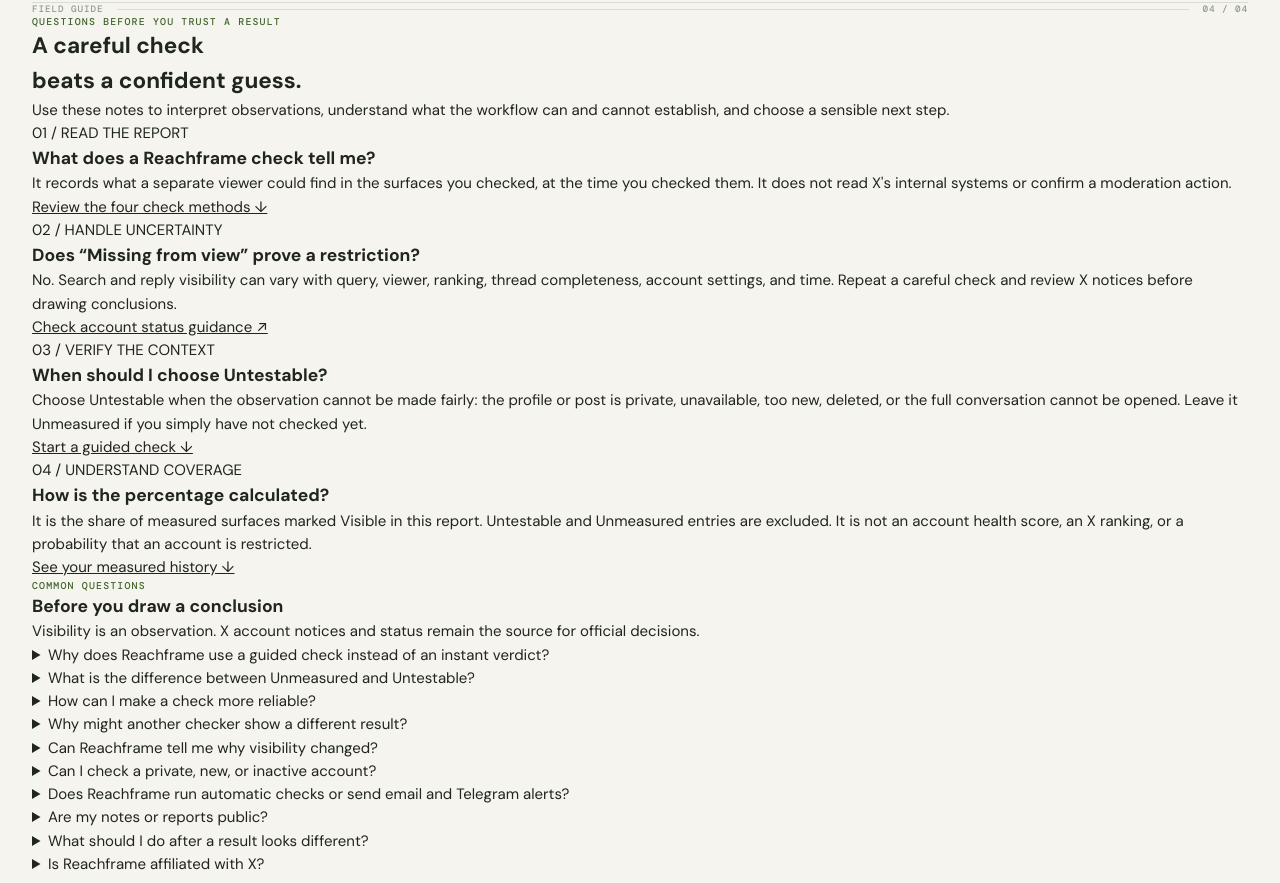
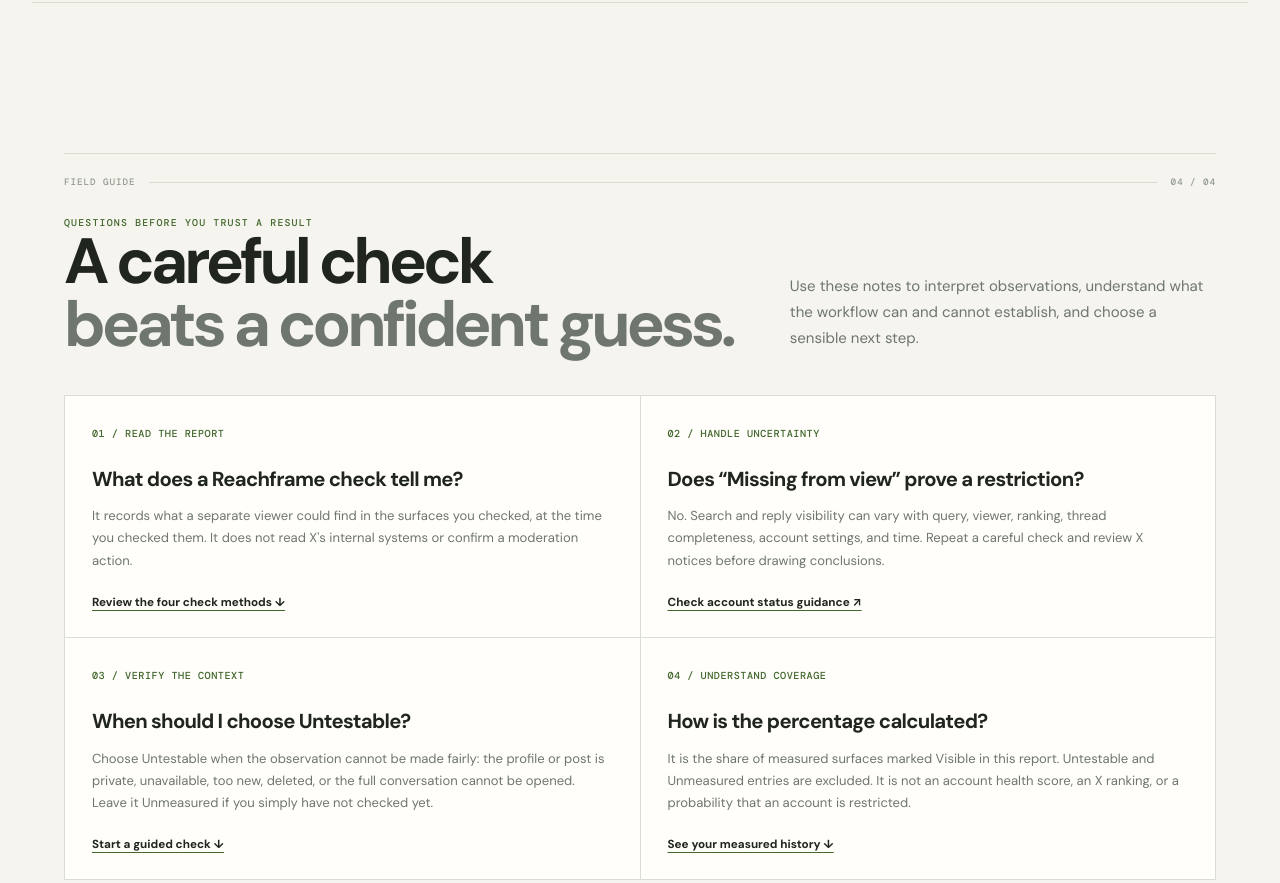
Before and after one commit to NomadDigita/Shadowban, a plain HTML site: page static/index.html in a window 1280 px wide. Shown: the part 3984-4867 px from the top of the page. Drawn offline with nearby package versions, Linux system fonts and the light colour scheme; no server answers.

Commit message:
Style education and FAQ sections

```diff
--- a/static/style.css
+++ b/static/style.css
@@ -414,3 +414,30 @@ button { color: inherit; }
 .trend-empty { padding: 26px 0; color: var(--muted); font-size: .82rem; }
 .trend-summary { margin: 10px 0 0; font-variant-numeric: tabular-nums; }
 @media (max-width: 500px) { .trend-heading { align-items: stretch; flex-direction: column; } .trend-heading .filter { width: 100%; } }
+
+.guides-section { width: min(100% - 64px, 1280px); margin: clamp(82px, 12vw, 150px) auto 96px; padding-top: 22px; border-top: 1px solid var(--line); }
+.guides-intro { display: grid; grid-template-columns: 1.1fr .7fr; align-items: end; gap: 56px; margin: 28px 0 38px; }
+.guides-intro h2 { margin: 0; font-size: clamp(2.4rem, 5vw, 4.7rem); line-height: .99; letter-spacing: -.065em; }
+.guides-intro h2 span { color: var(--muted); }
+.guides-intro > p { max-width: 440px; margin: 0 0 5px; color: var(--muted); line-height: 1.75; }
+.guide-grid { display: grid; grid-template-columns: repeat(2, minmax(0,1fr)); border-top: 1px solid var(--line); border-left: 1px solid var(--line); }
+.guide-card { min-height: 220px; padding: 25px 27px 24px; border-right: 1px solid var(--line); border-bottom: 1px solid var(--line); background: var(--surface); }
+.guide-index { color: var(--accent); font: 500 .68rem var(--mono); letter-spacing: .05em; }
+.guide-card h3 { margin: 20px 0 10px; font-size: clamp(1.08rem, 1.6vw, 1.35rem); letter-spacing: -.035em; }
+.guide-card p { max-width: 560px; margin: 0 0 18px; color: var(--muted); font-size: .87rem; line-height: 1.7; }
+.guide-card a { color: var(--ink); font-size: .78rem; font-weight: 650; text-decoration-color: var(--accent); text-underline-offset: 4px; }
+.faq-block { display: grid; grid-template-columns: .7fr 1.3fr; gap: clamp(32px, 7vw, 96px); margin-top: clamp(66px, 10vw, 120px); padding-top: 30px; border-top: 1px solid var(--line); }
+.faq-heading { position: sticky; top: 112px; align-self: start; }
+.faq-heading h3 { max-width: 360px; margin: 10px 0; font-size: clamp(1.8rem, 3.4vw, 3rem); line-height: 1.02; letter-spacing: -.055em; }
+.faq-heading > p:last-child { max-width: 330px; color: var(--muted); font-size: .84rem; line-height: 1.7; }
+.faq-list { border-top: 1px solid var(--line); }
+.faq-list details { border-bottom: 1px solid var(--line); }
+.faq-list summary { display: flex; align-items: center; justify-content: space-between; gap: 18px; min-height: 64px; padding: 16px 4px; color: var(--ink); font-size: .92rem; font-weight: 650; line-height: 1.45; cursor: pointer; list-style: none; }
+.faq-list summary::-webkit-details-marker { display: none; }
+.faq-list summary::after { content: "+"; flex: 0 0 auto; color: var(--accent); font: 400 1.35rem var(--mono); transition: transform .2s ease; }
+.faq-list details[open] summary::after { content: "−"; }
+.faq-list summary:focus-visible,.guide-card a:focus-visible { outline: 2px solid var(--accent); outline-offset: 4px; border-radius: 3px; }
+.faq-list details p { max-width: 680px; margin: -2px 34px 22px 4px; color: var(--muted); font-size: .84rem; line-height: 1.75; }
+@media (max-width: 850px) { .guides-section { width: min(100% - 36px, 720px); margin: 82px auto 76px; } .guides-intro { grid-template-columns: 1fr; gap: 19px; } .guides-intro > p { max-width: 590px; } .faq-block { grid-template-columns: 1fr; gap: 24px; } .faq-heading { position: static; } .faq-heading h3 { max-width: none; } }
+@media (max-width: 540px) { .guide-grid { grid-template-columns: 1fr; } .guide-card { min-height: 0; padding: 22px 20px; } .guides-intro h2 { font-size: clamp(2.2rem, 11vw, 3.2rem); } .faq-list summary { font-size: .87rem; } }
+@media (prefers-reduced-motion: reduce) { .faq-list summary::after { transition: none; } }
```
